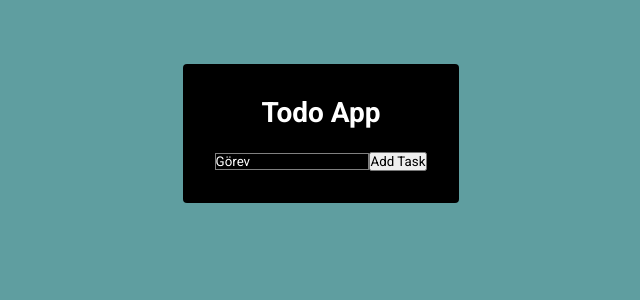
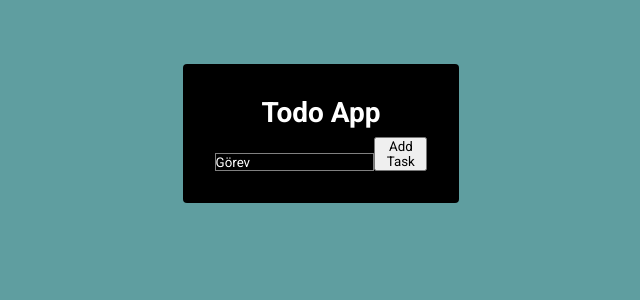
Before and after one commit to muslumhanerol/ToDo_App_With_React, a React (Create React App) app in the folder todo_app/: page / in a window 1280 px wide. Shown: the top 300 px of the page, without its empty margins (319-959 px from the left). Built offline with nearby package versions, Linux system fonts and the light colour scheme.

Commit message:
Update App.css

```diff
--- a/todo_app/src/App.css
+++ b/todo_app/src/App.css
@@ -31,11 +31,20 @@ h1 {
   border-radius: .25rem;
 }
 
+.TodoForm {
+  display: flex;
+  justify-content: space-between;
+}
+
 .TodoInput {
   background: none;
   color: white;
   border: 1px solid gray;
   padding: .5re 1rem;
   margin-top: 1rem;
+  width: 75%;
+}
 
+.TodoBtn {
+  width: 25%;
 }
```
